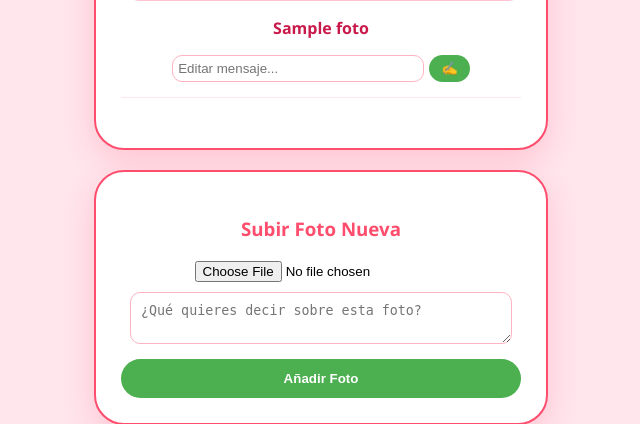
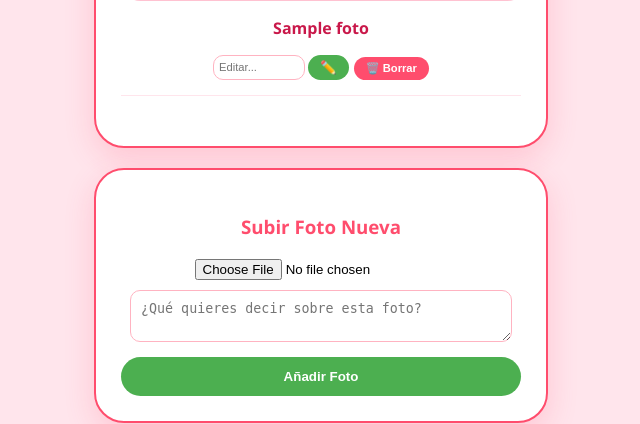
Before and after one commit to guido2960/fantastic-funicular, a Flask app: template templates/index.html in a window 1280 px wide. Shown: the part 1476-1900 px from the top of the page, without its empty margins (319-959 px from the left). Run offline with Flask 3, Linux system fonts and the light colour scheme; the template is opened without the code that fills it: most values are stand-ins (such as "Sample title", 1, 10 or a date in 2020); some libraries are stand-ins or nearby versions.

Commit message:
Update index.html
Signed-off-by: A B E  L   23 <guidoprogramador23@gmail.com>

```diff
--- a/templates/index.html
+++ b/templates/index.html
@@ -4,6 +4,9 @@
     <meta charset="UTF-8">
     <meta name="viewport" content="width=device-width, initial-scale=1.0">
     <title>Nuestra Bóveda: Mayda & Abel 🧭</title>
+
+    <link rel="manifest" href="{{ url_for('static', filename='manifest.json') }}">
+
     <style>
         body {
             margin: 0; background: #ffe5ec; font-family: 'Segoe UI', Arial, sans-serif;
@@ -65,9 +68,9 @@
         }
     </style>
 </head>
-<body>
+<body onmouseover="reproducirMusica()" onclick="reproducirMusica()" ontouchstart="reproducirMusica()">
 
-    <audio id="musicaFondo" loop>
+    <audio id="musicaFondo" loop autoplay>
         <source id="audioSource" src="https://res.cloudinary.com/dvm2v0zvr/video/upload/v1771137815/Kali_Uchis_Cris_MJ_-_Si_No_Es_Contigo_REMIX_-_No_Jhayco_sin_Jhayco_e1vfkb.mp3" type="audio/mpeg">
     </audio>
 
@@ -127,10 +130,17 @@
             <div style="margin-bottom: 25px; padding-bottom: 15px; border-bottom: 1px solid #ffe5ec;">
                 <div class="foto-marco"><img src="{{ foto[0] }}"></div>
                 <p style="color: #c9184a; font-weight: bold;">{{ foto[1] }}</p>
-                <form action="/editar/{{ foto[2] }}" method="POST" style="display: flex; gap: 5px; justify-content: center;">
-                    <input type="text" name="nuevo_mensaje" placeholder="Editar mensaje..." required style="width: 60%; padding: 5px; border-radius: 10px; border: 1px solid #ffb3c1;">
-                    <button type="submit" style="background: #4caf50; width: auto; margin: 0; padding: 5px 12px;">✍️</button>
-                </form>
+
+                <div style="display: flex; gap: 5px; justify-content: center; flex-wrap: wrap;">
+                    <form action="/editar/{{ foto[2] }}" method="POST" style="display: flex; gap: 3px;">
+                        <input type="text" name="nuevo_mensaje" placeholder="Editar..." required style="width: 80px; padding: 5px; border-radius: 10px; border: 1px solid #ffb3c1; font-size: 0.7rem;">
+                        <button type="submit" style="background: #4caf50; width: auto; margin: 0; padding: 5px 12px;">✏️</button>
+                    </form>
+
+                    <form action="/eliminar/{{ foto[2] }}" method="POST" onsubmit="return confirm('¿Borrar este recuerdo, amor?');">
+                        <button type="submit" style="background: #ff4d6d; width: auto; margin: 0; padding: 5px 12px; font-size: 0.7rem;">🗑️ Borrar</button>
+                    </form>
+                </div>
             </div>
             {% endfor %}
         {% endif %}
@@ -146,7 +156,7 @@
     </div>
 
     <script>
-        // LLUVIA DE ROSAS Y CORAZONES (RESTAURADA)
+        // LLUVIA DE ROSAS Y CORAZONES
         const iconos = ['🌹', '❤️', '💖', '✨', '🌸', '🌸'];
         function crearLluvia() {
             const e = document.createElement('div');
@@ -160,6 +170,16 @@
         }
         setInterval(crearLluvia, 300);
 
+        // MÚSICA AUTOMÁTICA
+        const audio = document.getElementById('musicaFondo');
+        let iniciada = false;
+        function reproducirMusica() {
+            if(!iniciada) {
+                audio.play().catch(() => console.log("Esperando interacción..."));
+                iniciada = true;
+            }
+        }
+
         // FUNCIONES DEL NORTE 🧭
         function apoyo(estado) {
             const texto = document.getElementById('mensajeNorte');
@@ -167,19 +187,18 @@
             if(estado === 'triste') texto.innerHTML = "<b>No temas a tus miedos.</b> Recuerda que soy tu refugio desde aquel 5 de enero. 🛡️";
             if(estado === 'cariñosa') texto.innerHTML = "<b>¡Qué linda te pones!</b> Recuerda: <i>'A menos que te cases conmigo...'</i> 💍";
             if(estado === 'accion') texto.innerHTML = "<b>¡A darle con todo!</b> Admiro tu fuerza. Te espero aquí con un beso. 🧭";
+            reproducirMusica();
         }
 
-        // BESOS RENOVADOS
-        let nBesos = 0;
+        // BESOS
         function darBeso() {
-            nBesos++;
-            document.getElementById('contadorBesos').innerText = nBesos;
+            const cont = document.getElementById('contadorBesos');
+            cont.innerText = parseInt(cont.innerText) + 1;
+            reproducirMusica();
             for(let i=0; i<10; i++) {
                 const b = document.createElement('div');
-                b.className = 'besito-volador';
-                b.innerText = '😘';
-                b.style.left = (Math.random() * 80 + 10) + "vw";
-                b.style.top = "90vh";
+                b.className = 'besito-volador'; b.innerText = '😘';
+                b.style.left = (Math.random() * 80 + 10) + "vw"; b.style.top = "90vh";
                 document.body.appendChild(b);
                 setTimeout(() => b.remove(), 2000);
             }
@@ -187,11 +206,10 @@
 
         // AMULETO
         function hechizoAmuleto() {
-            document.getElementById('musicaFondo').play();
+            audio.play();
             for (let i = 0; i < 40; i++) {
                 const c = document.createElement('div');
-                c.className = 'chispa';
-                c.innerText = '✨';
+                c.className = 'chispa'; c.innerText = '✨';
                 c.style.left = '50vw'; c.style.top = '30vh';
                 const x = (Math.random() - 0.5) * 600 + 'px';
                 const y = (Math.random() - 0.5) * 600 + 'px';
@@ -203,9 +221,9 @@
         }
 
         function cambiarMelodia(url) {
-            const audio = document.getElementById('musicaFondo');
             document.getElementById('audioSource').src = url;
             audio.load(); audio.play();
+            iniciada = true;
         }
     </script>
 </body>
```
